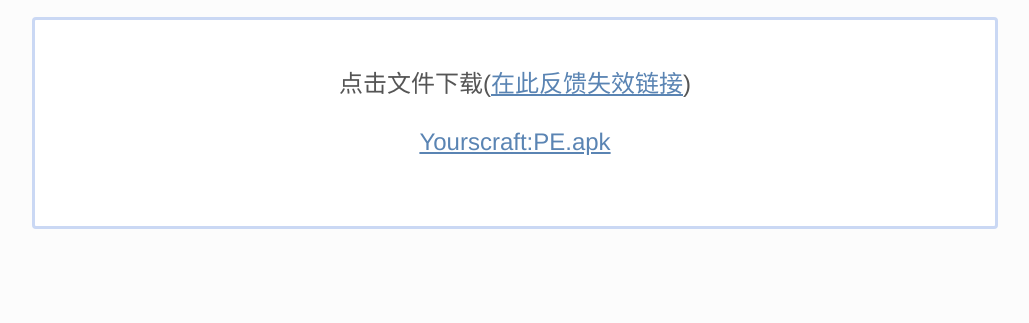
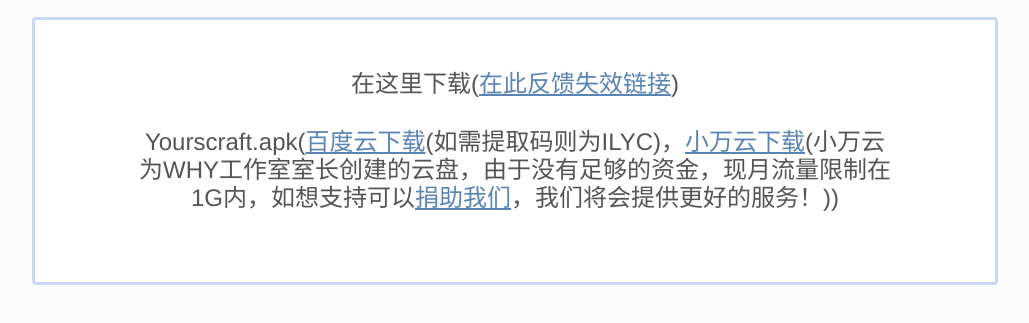
Before and after one commit to WHY-Studio/WHY-Studio.github.io, a plain HTML site: page download/Yourscraft/index.html in a window 1280 px wide. Shown: the part 161-484 px from the top of the page, without its empty margins (125-1154 px from the left). Drawn offline with Linux system fonts and the light colour scheme.

Commit message:
上传YC的更新软件的百度云链接和小万云直链链接

```diff
--- a/download/Yourscraft/index.html
+++ b/download/Yourscraft/index.html
@@ -348,8 +348,8 @@ top:355px
   <h1 id="title-main" class="i18n_firstRun_title">Yourscraft</h1>
 </header>
 <section id="share">
-  <h2 id="share-headline" class="i18n_firstRun_share_headline">点击文件下载(<a href="https://www.wjx.top/jq/86750021.aspx">在此反馈失效链接</a>)</h2>
-  <h2 class="i18n_firstRun_share_headline"><a href="https://pan.baidu.com/s/1PMQbmnLGAHMkEeOKEwdW2A">Yourscraft:PE.apk</a></h2>
+  <h2 id="share-headline" class="i18n_firstRun_share_headline">在这里下载(<a href="https://www.wjx.top/jq/86750021.aspx">在此反馈失效链接</a>)</h2>
+  <h2 class="i18n_firstRun_share_headline">Yourscraft.apk(<a href="https://pan.baidu.com/s/1j_4eQ72pdaCBkaqISBQHKw?pw=ILYC">百度云下载</a>(如需提取码则为ILYC)，<a href="http://ftp6412806.host130.sanfengyun.cn/pan/why-studio/download/Yourscraft/Yourscraft.apk">小万云下载</a>(小万云为WHY工作室室长创建的云盘，由于没有足够的资金，现月流量限制在1G内，如想支持可以<a href="/donateToUs/">捐助我们</a>，我们将会提供更好的服务！))</h2>
 </section>
 <div id="glass-pane"></div>
 </body>
```
